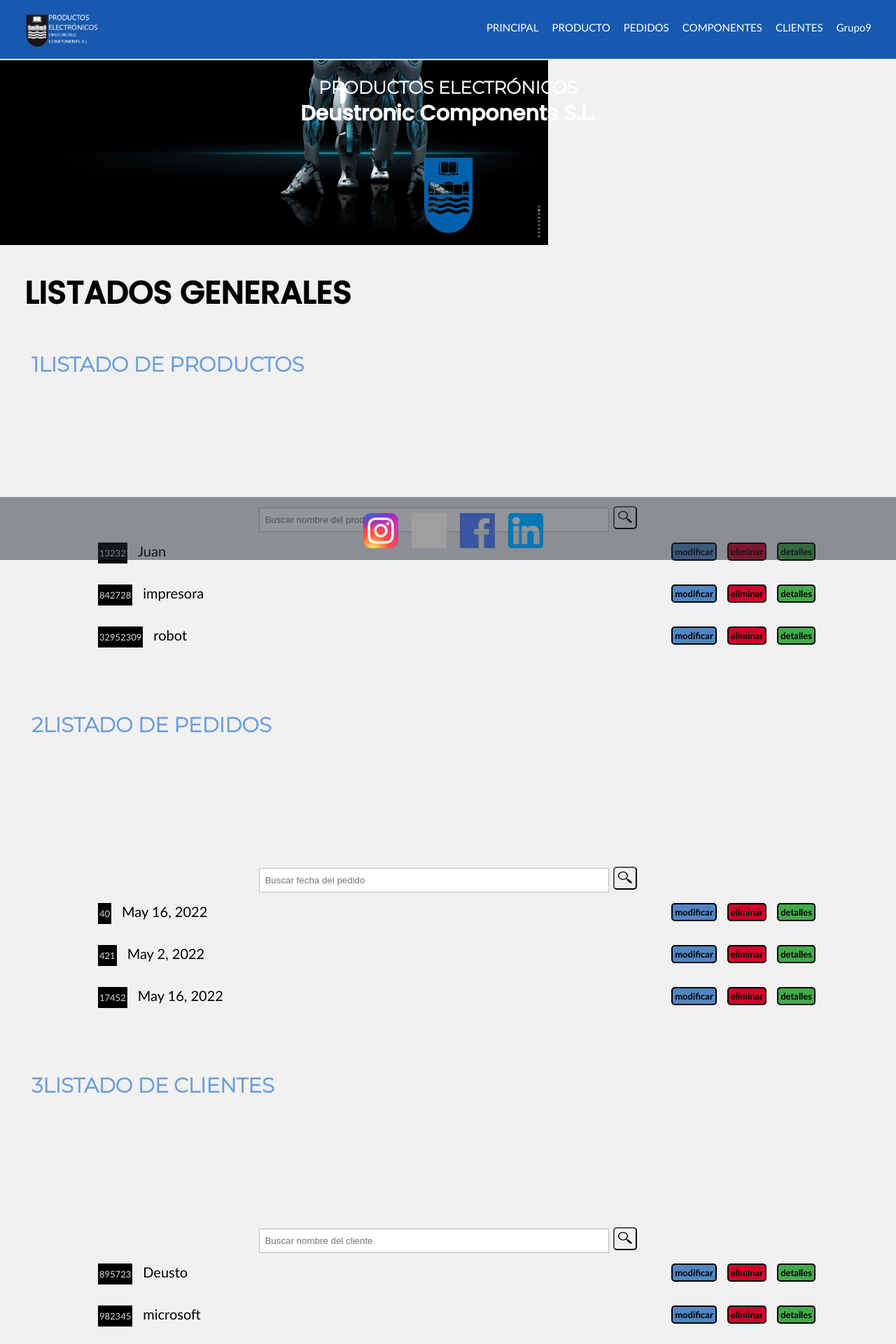
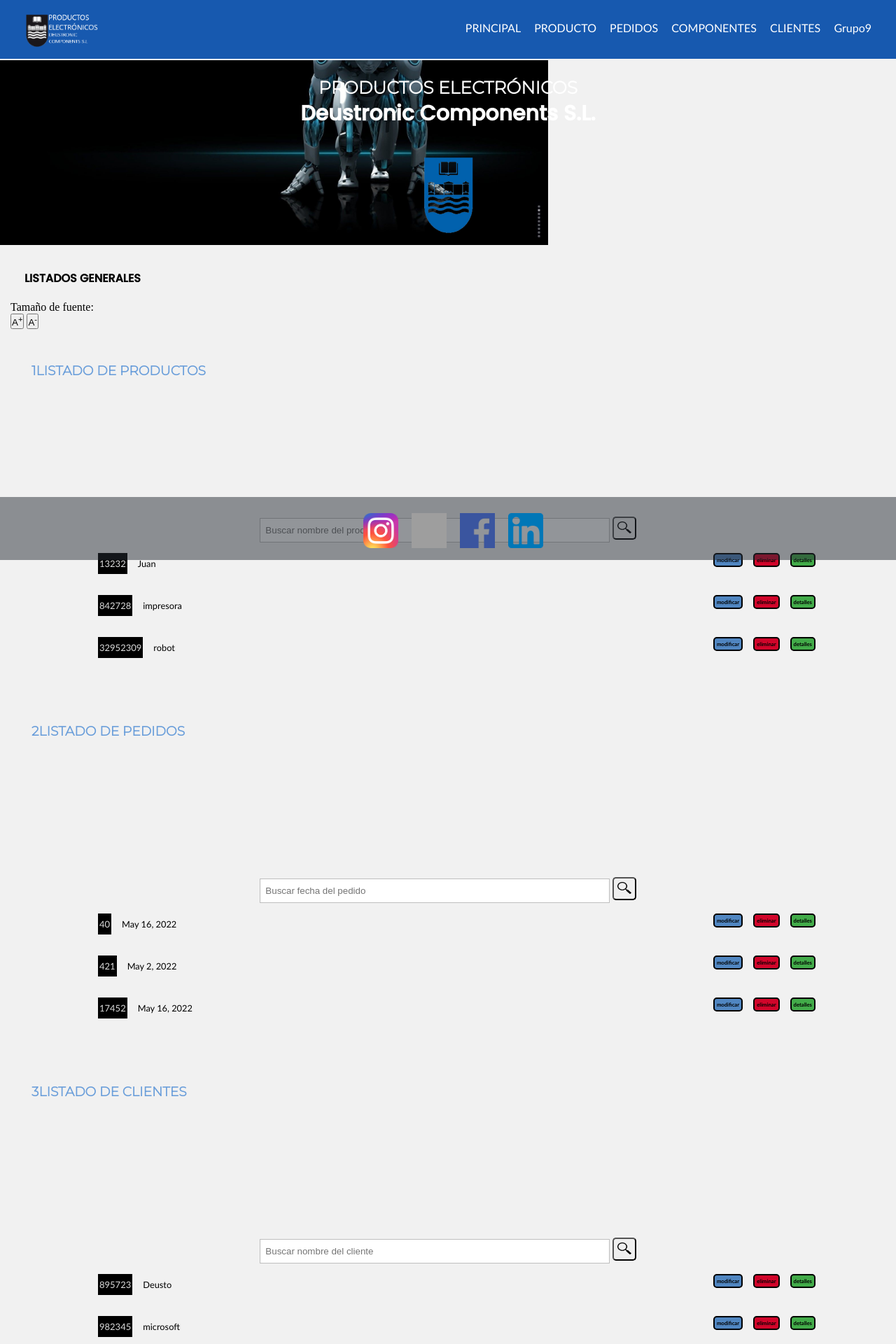
Before and after one commit to mikelpg1/reto2IngenieriaWeb, a Django app: page /deustronic/inicio in a window 1280 px wide. Shown: the top 1920 px of the page at 70% size. Run offline with Django 3.2, Linux system fonts and the light colour scheme; a user stored in the database is signed in; data comes from the database, SQL or seed files in the repository; grey boxes are pictures that could not be loaded.

Commit message:
implementado aumentar tamaño

```diff
--- /dev/null
+++ b/mysite/deustronic/static/css/cambiarTamano.css
@@ -0,0 +1,37 @@
+#bajarLetraBtn {
+    padding-left: 12px;
+    padding-right: 12px;
+}
+
+#subirLetraBtn {
+    padding-left: 10px;
+    padding-right: 10px;
+}
+
+.selectorSettings {
+    width: 30%;
+}
+
+:root {
+    --font-size: 1;
+  }
+
+  body {
+    font-size: calc(var(--font-size) * 1em);
+  }
+
+  .font-controls {
+    position: absolute;
+    top: .5em;
+    right: .5em;
+    display: flex;
+    font-size: 1.5em;
+  }
+
+  .font-control {
+    width: 40px;
+    margin-left: .5em;
+    padding: 10px, 10px, 10px, 10px;
+    border: 1px solid #000;
+    cursor: pointer;
+  }
--- a/mysite/deustronic/static/css/style.css
+++ b/mysite/deustronic/static/css/style.css
@@ -42,7 +42,7 @@
 .menu li a {
     text-decoration: none;
     color: rgb(255, 255, 255);
-    font-size: 15px;
+    font-size: 1rem;
     padding-top: 30px;
     padding-right: 15px;
     transition: color 0.4s;
@@ -156,7 +156,7 @@ main{
 main h2{
     padding: 20px;
     font-family: "poppins", Arial, Helvetica, sans-serif;
-    font-size: 45px;
+    font-size: 1em;
     color: black;
 }
 
@@ -236,7 +236,7 @@ main h2{
     padding: 30px;
     float: left;
     font-family: "montserrat";
-    font-size: 25px;
+    font-size: 1em;
     color: #6a9eda;
 }
 
@@ -256,7 +256,7 @@ main h2{
     justify-content: center;
     align-items: center;
     font-family: Calibri, Verdana, Geneva, Tahoma, sans-serif;
-    font-size: 20px;
+    font-size: 0.8em;
 }
 
 .listadosContenido ul li {
@@ -328,7 +328,7 @@ main h2{
 
 /*BOTON DE ELIMINAR EN LISTADOS*/
 .eliminar{
-    font-size: 13px;
+    font-size: 0.6em;
     float: right;
     margin-right: 15px;
     padding: 3px;
@@ -345,7 +345,7 @@ main h2{
 
 /*BOTON DE MEODIFICAR EN LISTADOS*/
 .modificar{
-    font-size: 13px;
+    font-size: 0.6em;
     float: right;
     margin-right: 15px;
     padding: 3px;
@@ -362,7 +362,7 @@ main h2{
 
 /*BOTON DE DETALLES EN LISTADOS*/
 .detalles{
-    font-size: 13px;
+    font-size: 0.6em;
     float: right;
     margin-right: 15px;
     padding: 3px;
--- /dev/null
+++ b/mysite/deustronic/static/js/cambiarTamano.js
@@ -0,0 +1,39 @@
+const ajustes = document.getElementById('cambiarTamano');
+
+
+// RESTAURAR ESTILOS ANTERIORES
+obtenerEstilosAnteriores();
+
+function obtenerEstilosAnteriores() {
+  let fuente = localStorage.getItem("fuente");
+  document.documentElement.style.setProperty('--font-size', fuente);
+}
+
+
+// CONTROL DE TAMAÑO DE FUENTE
+const getFontSize = () =>
+  parseFloat(getComputedStyle(document.documentElement).getPropertyValue('--font-size'))
+
+const subirFuente = element => {
+  element.addEventListener('click', () => {
+    let fontSize = getFontSize()
+    document.documentElement.style.setProperty('--font-size', `${fontSize * 1.1}`)
+    localStorage.setItem("fuente", fontSize)
+  })
+}
+
+const bajarFuente = element => {
+  element.addEventListener('click', () => {
+    let fontSize = getFontSize()
+    document.documentElement.style.setProperty('--font-size', `${fontSize * 0.9}`)
+    localStorage.setItem("fuente", fontSize)
+  })
+}
+
+addEventListener('keyup', e => {
+  if (e.key === 'ArrowUp') document.getElementById('aumentarTamaño').click()
+  if (e.key === 'ArrowDown') document.getElementById('bajarTamaño').click()
+})
+
+subirFuente(document.getElementById('aumentarTamaño'))
+bajarFuente(document.getElementById('bajarTamaño'))
--- a/mysite/deustronic/templates/base.html
+++ b/mysite/deustronic/templates/base.html
@@ -7,6 +7,8 @@
     <meta name="viewport" content="width=device-width, initial-scale=1.0">
     <!-- enlace de archivo CSS-->
     <link rel="stylesheet" href="{% static 'CSS/style.css' %}?{% now 'U' %}">
+    <link rel="stylesheet" href="{% static '/CSS/CambiarTamano.css' %}">
+
 </head>
 
 <body>
@@ -36,6 +38,7 @@
         </div>
 
         {% block tituloPrincipal %}{% endblock %}
+
     </header>
 
     <main>
@@ -46,6 +49,12 @@
         <!--Bloque en el que se visualiza la informacion y va variando en funcion al html cargado.-->
         {% block content %}{% endblock %}
     </main>
+
+
+    <div id="botones">
+            <button id="aumentarTamaño">Aumentar Tamaño</button>
+            <button id="bajarTamaño">bajar Tamaño </button>
+        </div>
 
     <footer class="pie">
 
@@ -63,6 +72,9 @@
 
 
     </footer>
+
+    <script src="{% static '/js/cambiarTamano.js' %}"></script>
+
 </body>
 
 
--- a/mysite/deustronic/templates/listadoProducto.html
+++ b/mysite/deustronic/templates/listadoProducto.html
@@ -64,6 +64,9 @@
             </div>
         </article>
 
+
+
+
     {% else %}
 
     {% endif %}
--- a/mysite/deustronic/templates/pagPrincipal.html
+++ b/mysite/deustronic/templates/pagPrincipal.html
@@ -22,6 +22,12 @@
 
     <!--Comprobamos que hayan usuarios autenticados-->
     {% if user.is_authenticated %}
+
+        <p>Tamaño de fuente:
+            <p>
+                <button class="btn btn-success" id="subirBtn">A<sup>+</sup></button>
+                <button class="btn btn-primary" id="bajarBtn">A<sup>-</sup></button>
+            <br><br>
         <!--Primer articulo donde se visualizara el listado de productos.-->
         <article class="listados" id="listadosIzq">
             <header>
--- a/mysite/deustronic/urls.py
+++ b/mysite/deustronic/urls.py
@@ -32,8 +32,7 @@ urlpatterns = [
     path('listadoProducto', views.listadoProducto, name='listadoProducto'),
     path('listadoComponente', views.listadoComponente, name='listadoComponente'),
     path('listadoPedido', views.listadoPedido, name='listadoPedido'),
-    path('listadoCliente', views.listadoCliente, name='listadoCliente')
-
+    path('listadoCliente', views.listadoCliente, name='listadoCliente'),
 
 
 ]
```
Also changed, not shown: other parts of mysite/deustronic/static/css/style.css (+6 -39 lines), mysite/deustronic/views.py (line endings or trailing spaces).
